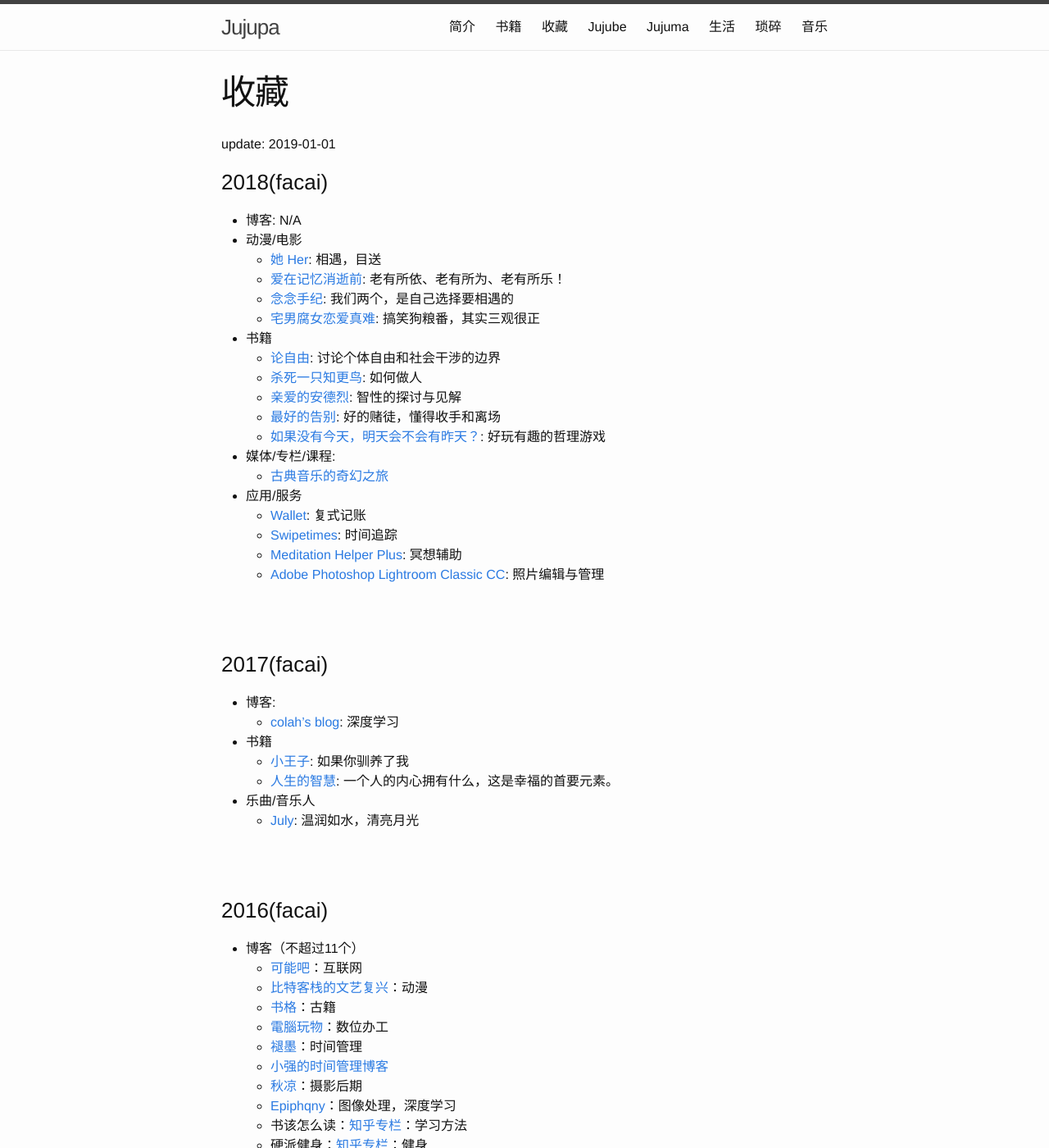
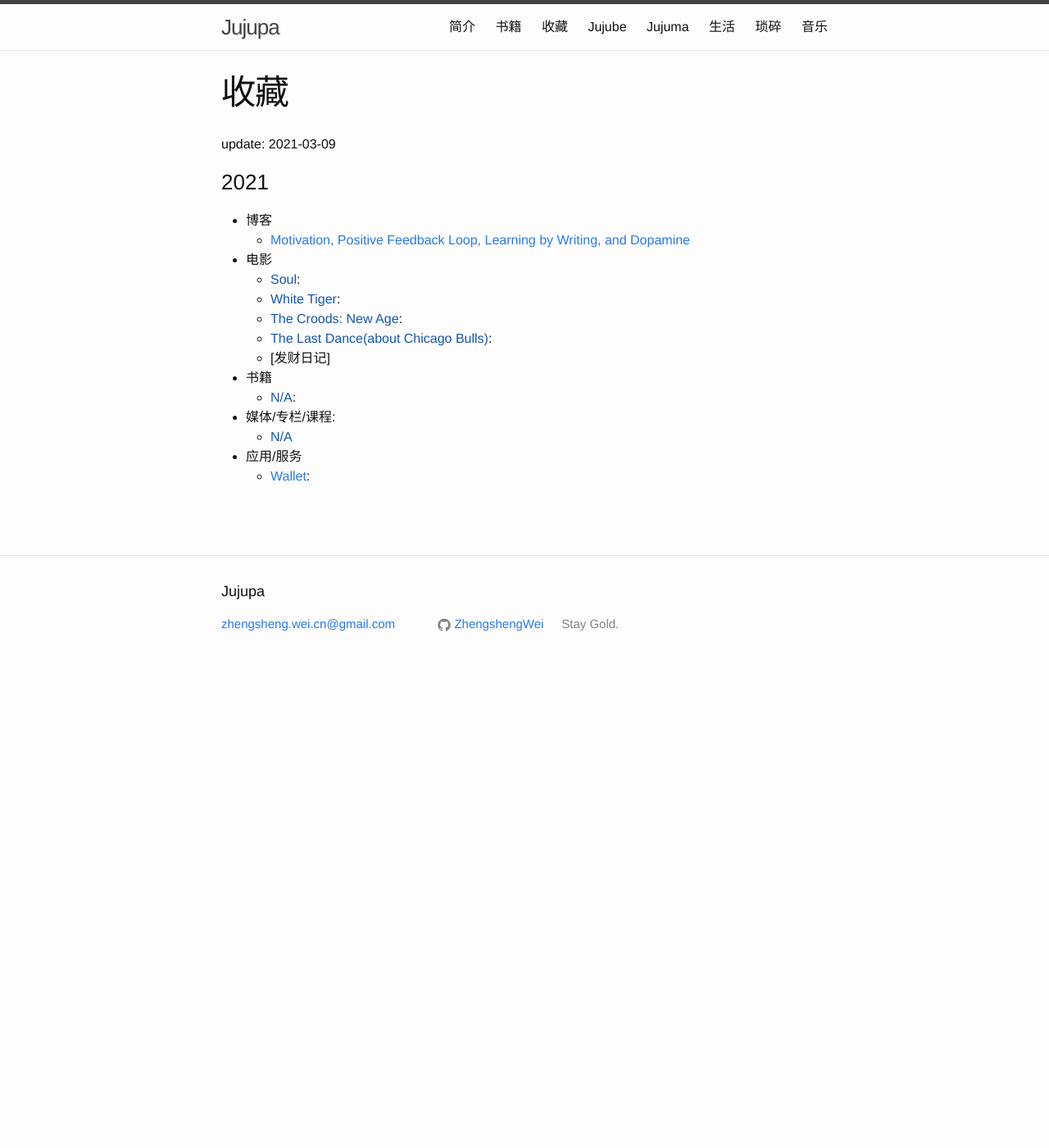
Before and after one commit to ZhengshengWei/zhengshengwei.github.io, a Jekyll site: the page built from collection.md, in a window 1280 px wide and 1400 px high. Shown: the whole window at 82% size. Built offline with Jekyll 4.4.1, drawn with Linux system fonts in a browser that asks for light colours; comment, search, counter and statistics services are not loaded; some of the changed text lies outside the part shown.

Commit message:
update collection tab content

```diff
--- a/collection.md
+++ b/collection.md
@@ -3,69 +3,24 @@ layout: page
 title: 收藏
 ---
 
-update: 2019-01-01
+update: 2021-03-09
 
 
-### 2018(facai)
+### 2021
 
-+ 博客: N/A
-+ 动漫/电影
-  - [她 Her](https://movie.douban.com/subject/6722879/): 相遇，目送
-  - [爱在记忆消逝前](https://movie.douban.com/subject/3036465/): 老有所依、老有所为、老有所乐！
-  - [念念手纪](https://movie.douban.com/subject/26869119/): 我们两个，是自己选择要相遇的
-  - [宅男腐女恋爱真难](https://movie.douban.com/subject/27094897/): 搞笑狗粮番，其实三观很正
++ 博客
+  - [Motivation, Positive Feedback Loop, Learning by Writing, and Dopamine](https://chuanwang.substack.com/p/motivation-positive-feedback-loop)
++ 电影
+  - [Soul]():
+  - [White Tiger]():
+  - [The Croods: New Age]():
+  - [The Last Dance(about Chicago Bulls)]():
+  - [发财日记]
 + 书籍
-  - [论自由](https://book.douban.com/subject/6397522/): 讨论个体自由和社会干涉的边界
-  - [杀死一只知更鸟](https://book.douban.com/subject/26879778/): 如何做人
-  - [亲爱的安德烈](https://book.douban.com/subject/3369793/): 智性的探讨与见解
-  - [最好的告别](https://book.douban.com/subject/26576861/): 好的赌徒，懂得收手和离场
-  - [如果没有今天，明天会不会有昨天？](https://book.douban.com/subject/26949210/): 好玩有趣的哲理游戏
+  - [N/A]():
 + 媒体/专栏/课程:
-  - [古典音乐的奇幻之旅](https://m.douban.com/time/column/99/)
+  - [N/A]()
 + 应用/服务
-  - [Wallet](https://play.google.com/store/apps/details?id=com.droid4you.application.wallet): 复式记账
-  - [Swipetimes](https://play.google.com/store/apps/details?id=lc.st.free): 时间追踪
-  - [Meditation Helper Plus](https://play.google.com/store/apps/details?id=com.multiordinal.mhp): 冥想辅助
-  - [Adobe Photoshop Lightroom Classic CC](https://www.adobe.com/products/photoshop-lightroom-classic.html): 照片编辑与管理
-
+  - [Wallet](https://play.google.com/store/apps/details?id=com.droid4you.application.wallet):
 <br />
 <br />
-
-
-### 2017(facai)
-
-+ 博客:
-  - [colah's blog](http://colah.github.io/): 深度学习
-+ 书籍
-  - [小王子](https://book.douban.com/subject/1084336/): 如果你驯养了我
-  - [人生的智慧](https://book.douban.com/subject/3261600/): 一个人的内心拥有什么，这是幸福的首要元素。
-+ 乐曲/音乐人
-  - [July](https://douban.fm/artist/73487): 温润如水，清亮月光
-
-<br />
-<br />
-
-### 2016(facai)
-
-+ 博客（不超过11个）
-    - [可能吧](https://kenengba.com/)：互联网
-    - [比特客栈的文艺复兴](https://bitinn.net/)：动漫
-    - [书格](https://shuge.org/)：古籍
-    - [電腦玩物](http://www.playpcesor.com/)：数位办工
-    - [褪墨](http://www.mifengtd.cn/)：时间管理
-    - [小强的时间管理博客](http://www.gtdlife.com/)
-    - [秋凉](http://qiuliang.com/)：摄影后期
-    - [Epiphqny](http://1994epiphqny.com/)：图像处理，深度学习
-    - 书该怎么读：[知乎专栏](https://zhuanlan.zhihu.com/gaoxiaodushu)：学习方法
-    - 硬派健身：[知乎专栏](https://zhuanlan.zhihu.com/oh-hard)：健身
-
-+ 媒体/专栏（不超过5个）
-  - [鏘鏘三人行](http://phtv.ifeng.com/program/qqsrx/)
-  - [见字如面](https://movie.douban.com/subject/26936282/)
-  - [科学美国人](http://www.huanqiukexue.com/)：杂志
-  - [职人介绍所](https://zhuanlan.zhihu.com/hallofpro)
-
-+ 应用/服务（不超过5个）
-  - [Google](https://www.google.com/)
-  - [Evernote](https://evernote.com/)
-  - [Gmail](https://www.google.com/gmail/)
```
